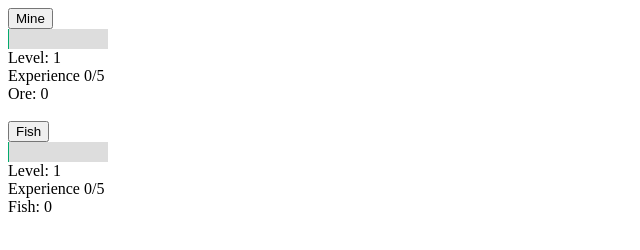
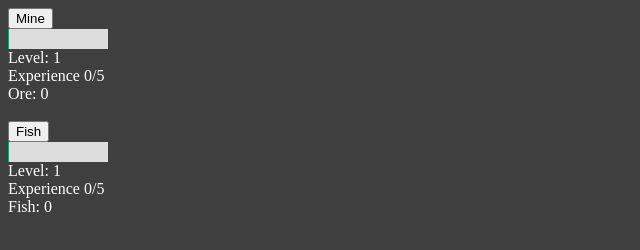
Before and after one commit to jesserhodes/iron-haven-idle, a plain HTML site: page index.html in a window 1280 px wide. Shown: the whole page, without its empty margins (0-640 px from the left). Drawn offline with Linux system fonts and the light colour scheme.

Commit message:
change the css theme to dark

```diff
--- a/interface.css
+++ b/interface.css
@@ -1,3 +1,8 @@
+:root {
+    background-color: #3F3F3F;
+    color: #fff;
+}
+
 #miningProgress {
     width: 100px;
     background-color: #ddd;
```
